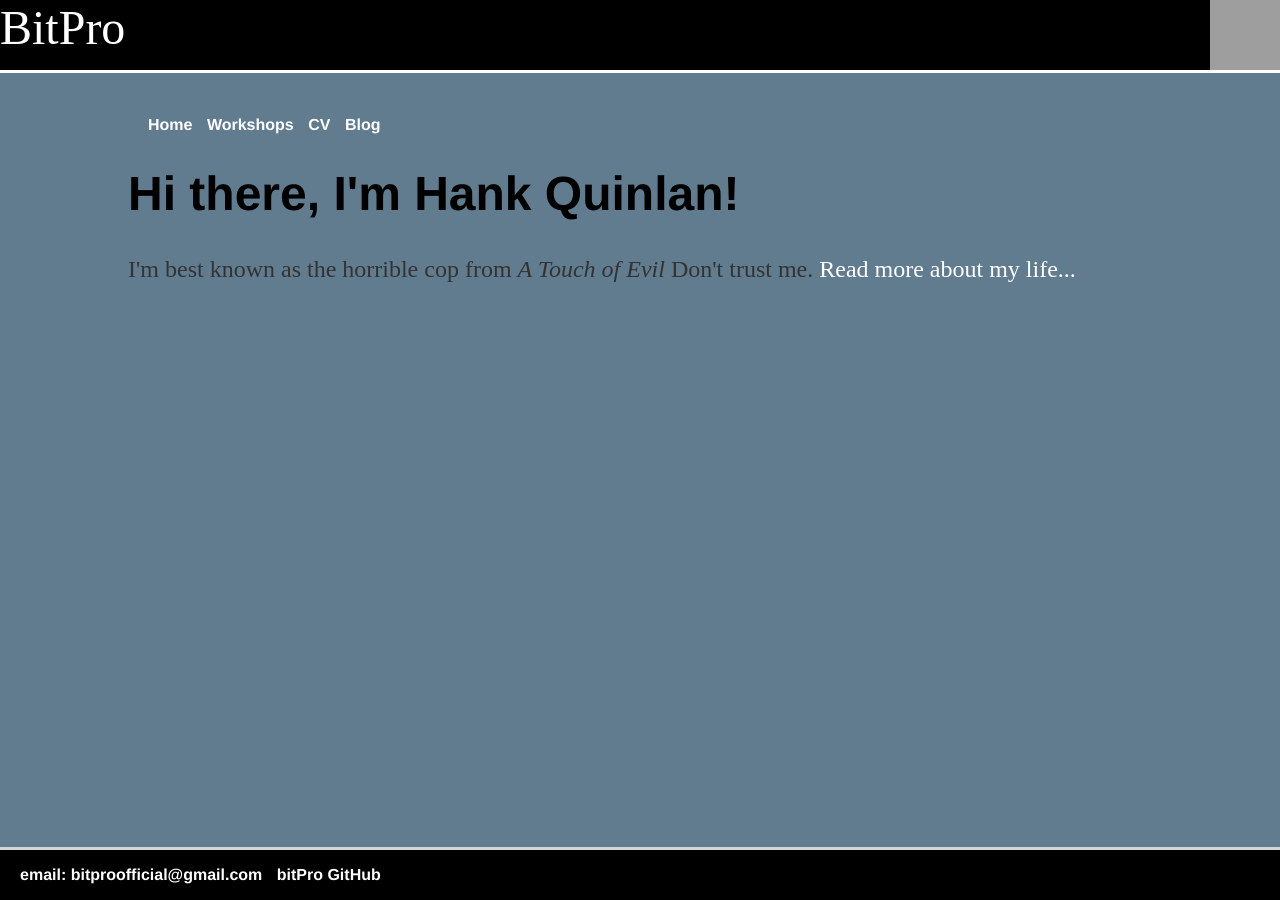
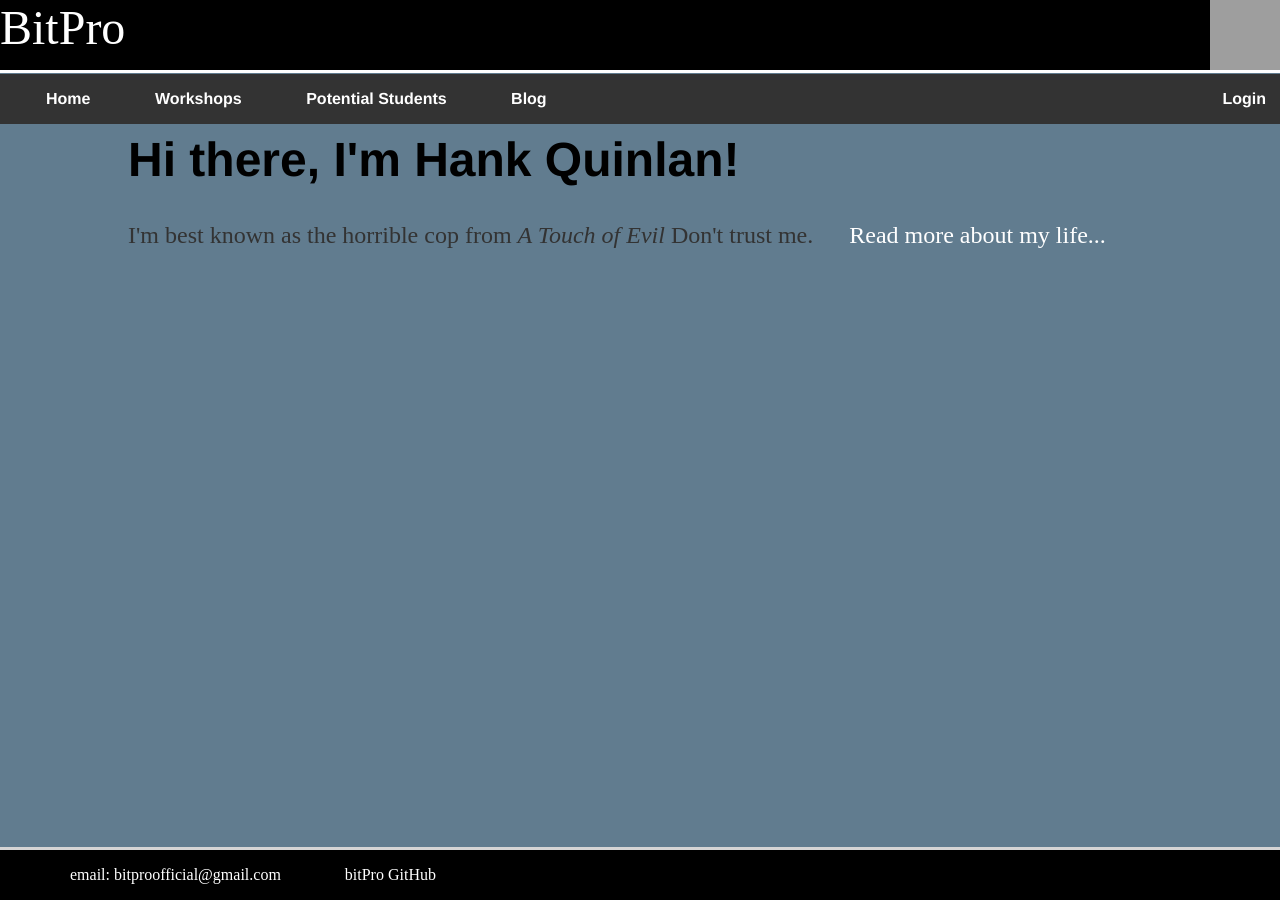
Before and after one commit to bit-Pro/bit-pro.github.io, a Jekyll site: the page built from index.html, in a window 1280 px wide. Built offline with Jekyll 4.4.1, drawn with Linux system fonts in a browser that asks for light colours; grey boxes are pictures that could not be loaded.

Commit message:
updated the css and html to for the navbar creation... AGAIN!

```diff
--- a/_layouts/default.html
+++ b/_layouts/default.html
@@ -14,8 +14,9 @@
 	    		<ul>
 	        		<li><a href="/">Home</a></li>
 		        	<li><a href="/Workshops">Workshops</a></li>
-	        		<li><a href="/cv">CV</a></li>
+	        		<li><a href="/potential_students">Potential Students</a></li>
 	        		<li><a href="/blog">Blog</a></li>
+					<li style="float:right"><a href="/login">Login</a></li>
 	    		</ul>
 			</nav>
 			<div class="container">
--- a/css/main.css
+++ b/css/main.css
@@ -16,32 +16,38 @@ header {
 	top: 0px;
 	left: 0px;
 	border-bottom: 3px solid white;
-	display: block;
 }
 logo {
 	float: right;
 	padding-right: 0px;
 	padding-top: 0px;
 	margin: 0;
-
 }
-nav ul, footer ul {
+nav ul {
     font-family:'Helvetica', 'Arial', 'Sans-Serif';
-	font-size: 1em;
-    padding-left: 20px;
     list-style: none;
     font-weight: bold;
+	width:100%;
+	margin: 0;
+	top:74px;
+	position: fixed;
+	background-color: #333;
+	left: 0px;
+	padding: 16px;
+	overflow: hidden;
 }
 nav ul li, footer ul li {
     display: inline;
-    margin-right: 10px;
+	margin-right: 0px;
 }
 a {
     text-decoration: none;
     color: white;
+	padding: 14px 30px;
+	display: inline;
 }
 a:hover {
-    text-decoration: underline;
+    background-color: #111;
 }
 h1 {
     font-size: 3em;
@@ -61,12 +67,3 @@ footer {
 	background-color: #000000;
 	width: 100%;
 }
-
-ul.posts {
-    margin: 20px auto 40px;
-    font-size: 1.5em;
-}
-
-ul.posts li {
-    list-style: none;
-}
```
